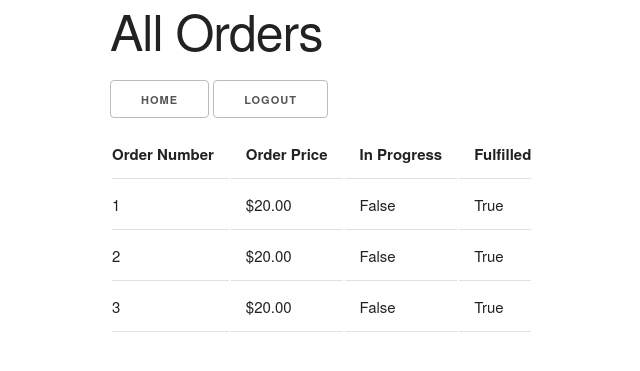
After one commit to december-2018-python/instructor_wes, a Django app: page /orders/ in a window 1280 px wide. The commit adds this page. Shown: the top 371 px of the page, without its empty margins (50-690 px from the left). Run offline with Django 3.2, Linux system fonts and the light colour scheme; parts of the project's set-up code (start-up, migrations or seed data) failed here and were passed over.

Commit message:
started orders

```diff
--- /dev/null
+++ b/00-lecture/python2/week6/day1/dojozon/apps/orders/templates/orders/index.html
@@ -0,0 +1,50 @@
+<!DOCTYPE html>
+<html lang="en">
+<head>
+  <meta charset="UTF-8">
+  <meta name="viewport" content="width=device-width, initial-scale=1.0">
+  <meta http-equiv="X-UA-Compatible" content="ie=edge">
+  <link rel="stylesheet" type="text/css"
+   href="https://cdnjs.cloudflare.com/ajax/libs/normalize/7.0.0/normalize.min.css">
+  <link rel="stylesheet" type="text/css"
+   href="https://cdnjs.cloudflare.com/ajax/libs/skeleton/2.0.4/skeleton.min.css">
+  <title>Document</title>
+</head>
+<body>
+  <div class="container">
+    <h1>All Orders</h1>
+    <a href="{% url 'products:index' %}" class="button">Home</a>
+    <a href="{% url 'users:logout' %}" class="button">Logout</a>
+    <table>
+      <thead>
+        <tr>
+          <th>Order Number</th>
+          <th>Order Price</th>
+          <th>In Progress</th>
+          <th>Fulfilled</th>
+        </tr>
+      </thead>
+      <tbody>
+        <tr>
+          <td>1</td>
+          <td>$20.00</td>
+          <td>False</td>
+          <td>True</td>
+        </tr>
+        <tr>
+          <td>2</td>
+          <td>$20.00</td>
+          <td>False</td>
+          <td>True</td>
+        </tr>
+        <tr>
+          <td>3</td>
+          <td>$20.00</td>
+          <td>False</td>
+          <td>True</td>
+        </tr>
+      </tbody>
+    </table>
+  </div>
+</body>
+</html>
--- /dev/null
+++ b/00-lecture/python2/week6/day1/dojozon/apps/orders/urls.py
@@ -0,0 +1,8 @@
+from django.conf.urls import url
+from . import views
+
+urlpatterns = [
+  url(r'^$', views.index, name="index"),
+  url(r'^cart/$', views.cart, name="cart"),
+  url(r'^add_product/$', views.add_product, name="add_product")
+]
--- a/00-lecture/python2/week6/day1/dojozon/apps/orders/views.py
+++ b/00-lecture/python2/week6/day1/dojozon/apps/orders/views.py
@@ -1,3 +1,16 @@
-from django.shortcuts import render
+from django.shortcuts import render, redirect
+from .models import Order
 
 # Create your views here.
+def index(req):
+  return render(req, 'orders/index.html')
+
+def cart(req):
+  context = {
+    'cart': Order.objects.filter(user=req.session['user_id']).filter(in_progress=False)[0]
+  }
+  return render(req, 'orders/cart.html', context)
+
+def add_product(req):
+  Order.objects.add_product(req.POST, req.session['user_id'])
+  return redirect('products:index')
--- a/00-lecture/python2/week6/day1/dojozon/apps/products/views.py
+++ b/00-lecture/python2/week6/day1/dojozon/apps/products/views.py
@@ -2,6 +2,7 @@ from django.shortcuts import render, redirect
 from django.contrib import messages
 from django.core.exceptions import ObjectDoesNotExist
 from .models import Product
+from ..users.models import User
 
 # Create your views here.
 def index(req):
@@ -9,8 +10,8 @@ def index(req):
     return redirect('users:new')
 
   context = {
-    'purchasable_products': Product.objects.exclude(creator=req.session['user_id']),
-    'sellable_products': Product.objects.filter(creator=req.session['user_id']),
+    'purchasable_products': Product.objects.exclude(creator=req.session['user_id']).exclude(num_available__lte=0),
+    'user': User.objects.get(id=req.session['user_id']),
   }
   return render(req, 'products/index.html', context)
 
--- a/00-lecture/python2/week6/day1/dojozon/dojozon/urls.py
+++ b/00-lecture/python2/week6/day1/dojozon/dojozon/urls.py
@@ -19,6 +19,6 @@ from django.contrib import admin
 urlpatterns = [
     url(r'^admin/', admin.site.urls),
     url(r'^users/', include('apps.users.urls', namespace="users")),
-    # url(r'^orders/', include('apps.orders.urls', namespace="orders")),
+    url(r'^orders/', include('apps.orders.urls', namespace="orders")),
     url(r'^', include('apps.products.urls', namespace="products")),
 ]
```
Also changed, not shown: 00-lecture/python2/week6/day1/dojozon/apps/orders/models.py (+26 -1 lines), 00-lecture/python2/week6/day1/dojozon/apps/orders/templates/orders/cart.html (added, +40 -0 lines), 00-lecture/python2/week6/day1/dojozon/apps/products/templates/products/index.html (+9 -3 lines), 00-lecture/python2/week6/day1/dojozon/apps/orders/migrations/0002_order_in_progress.py (added), 00-lecture/python2/week6/day1/dojozon/db.sqlite3.
